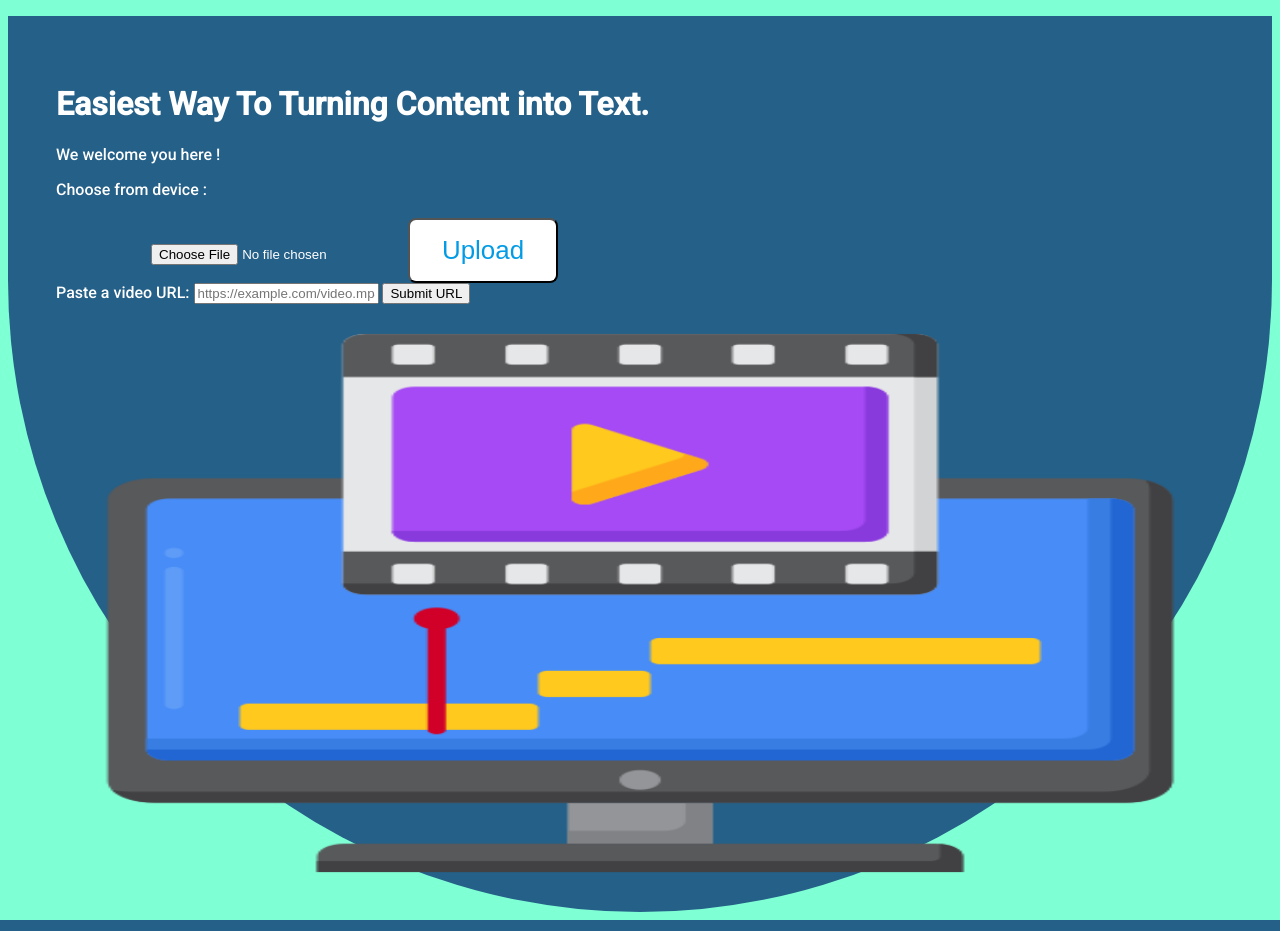
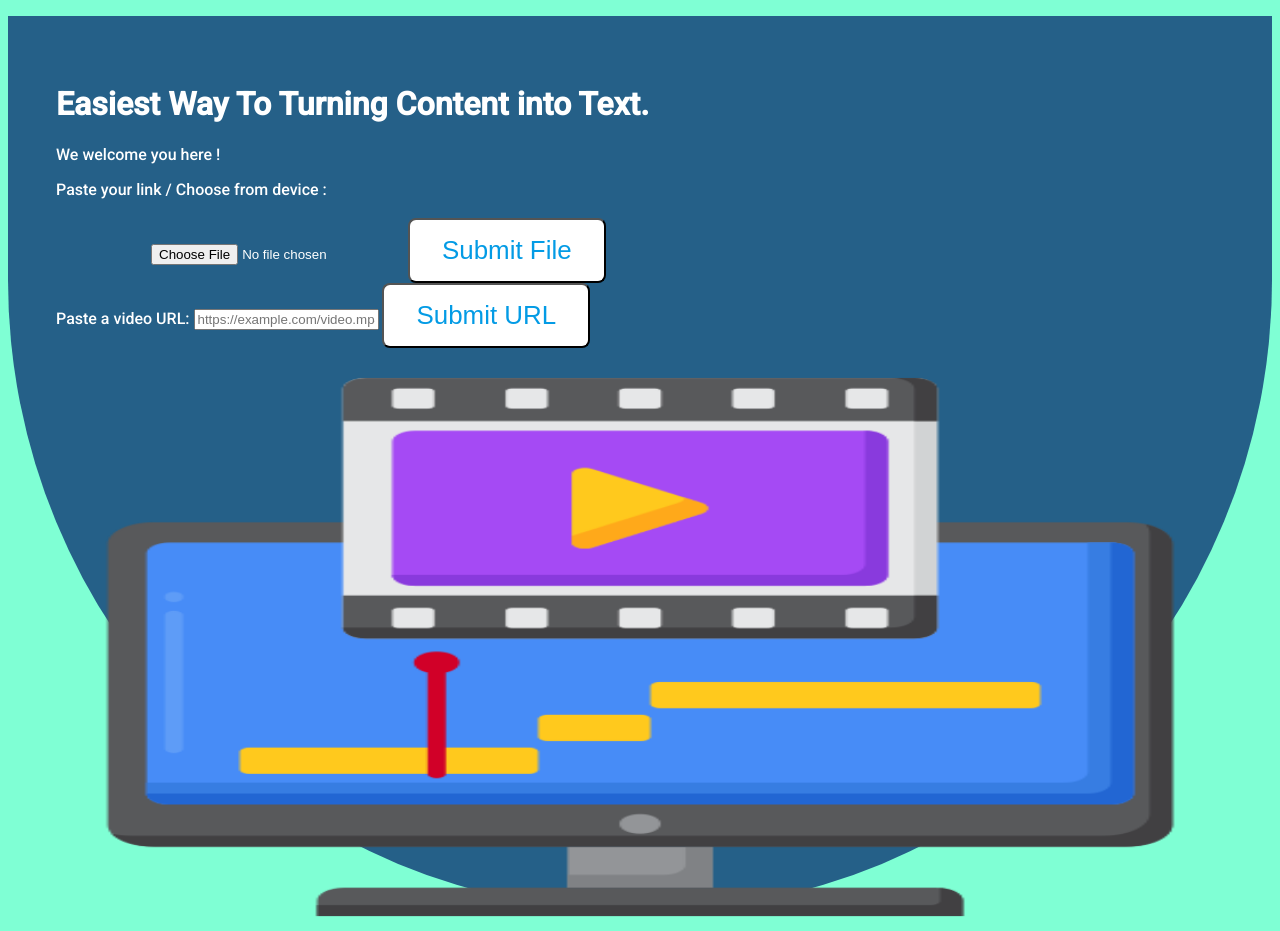
Before and after one commit to Nehul-Krushna/Video_Summmarization_Project, a Flask app: page / in a window 1280 px wide. Shown: the part 124-1055 px from the top of the page. Run offline with Flask 3, Linux system fonts and the light colour scheme; some libraries are stand-ins or nearby versions; some web fonts are replaced.

Commit message:
form gui updated

```diff
--- a/app/templates/home.html
+++ b/app/templates/home.html
@@ -61,15 +61,15 @@
                 <form action="/upload" method="post" enctype="multipart/form-data">
                     <p class="lead muted">We welcome you here !</p>
 
-                        <label for="freeform">Choose from device :</label>
+                        <label for="freeform">Paste your link / Choose from device :</label>
                         <br><br>
                         <input type="file" id="myFile" name="file" accept=".mp4, .mkv" style="margin-left: 95px;" >
-                        <input type="submit" class="get-started" value="Upload">
+                        <input type="submit" class="get-started" value="Submit File">
                 </form>
                 <form action="/upload" method="post">
                     <label for="video_url">Paste a video URL:</label>
                     <input type="url" name="video_url" placeholder="https://example.com/video.mp4" required>
-                    <input type="submit" value="Submit URL">
+                    <input type="submit" class="get-started" value="Submit URL">
                 </form>
                 <br>
             </div>
```
